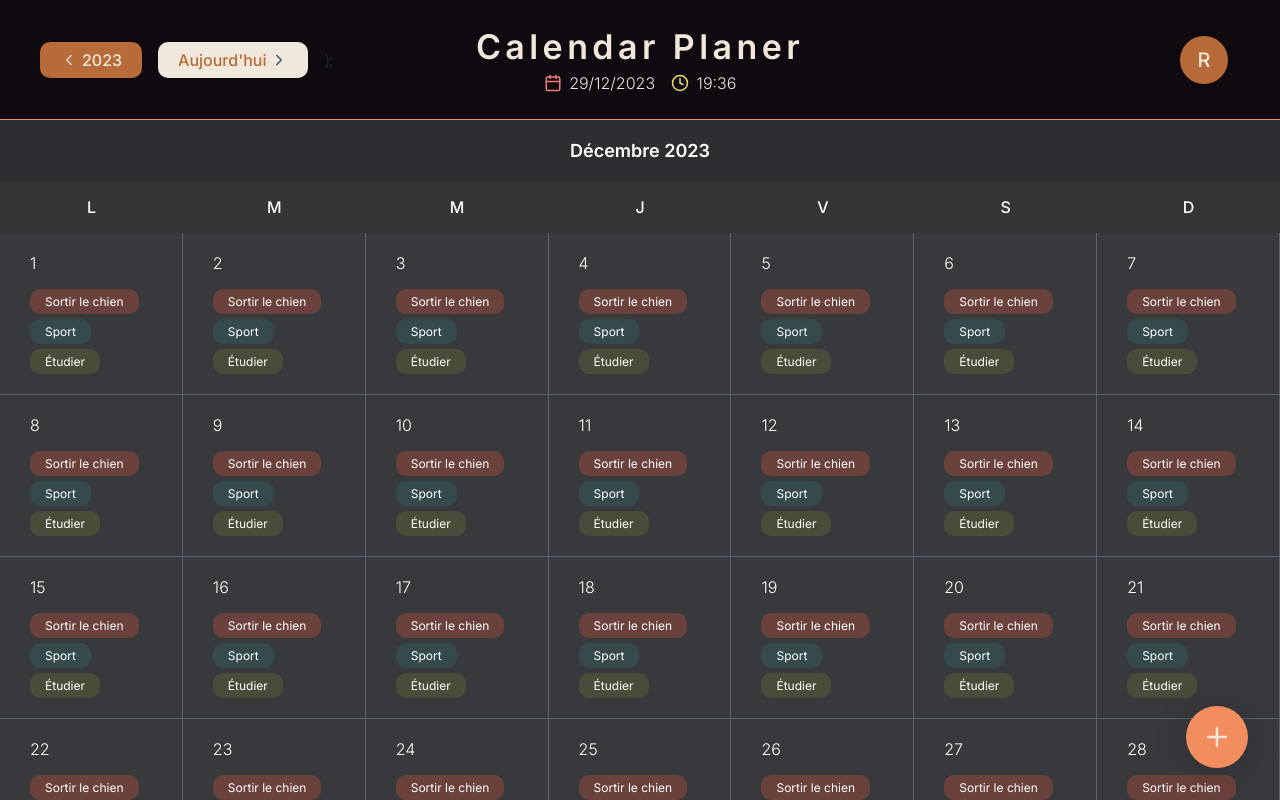
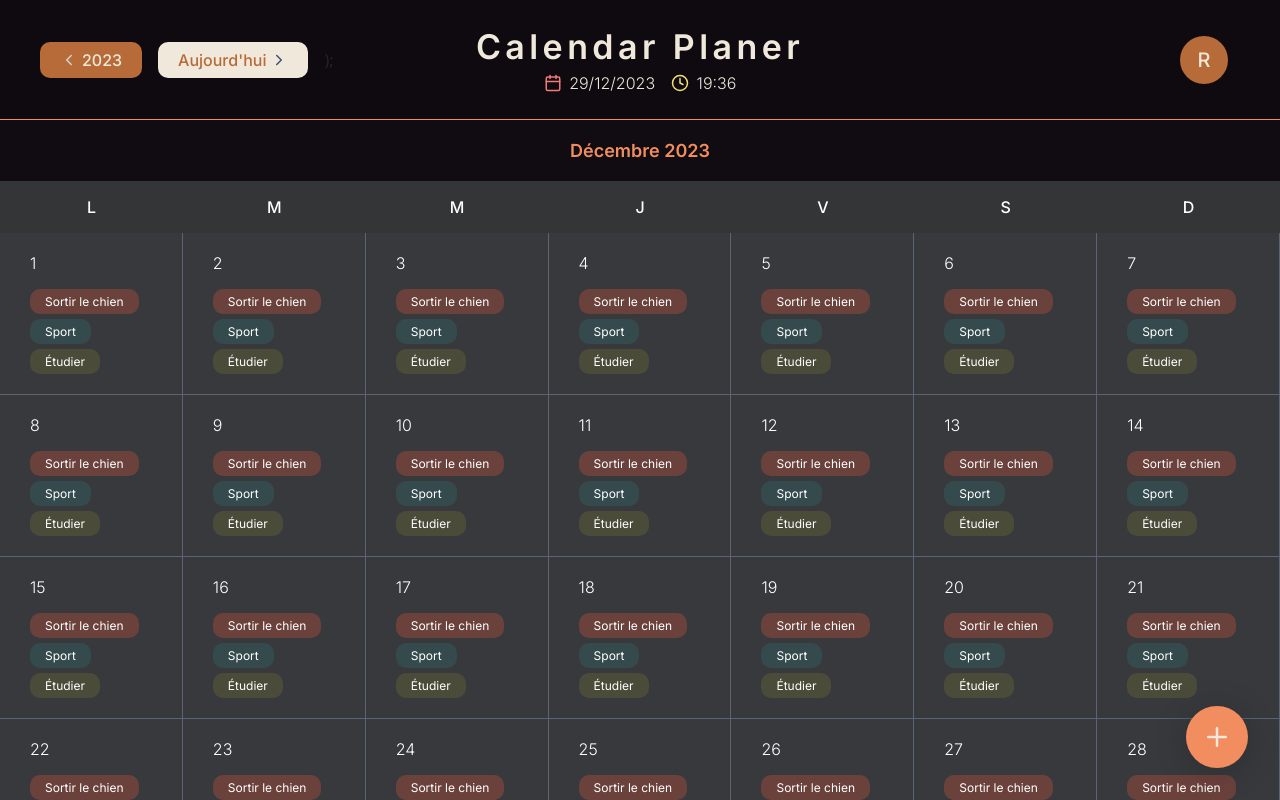
Before and after one commit to rlecart/Calendar-web, a React (Create React App) app: page / in a window 1280 px wide. Built offline with nearby package versions, Linux system fonts and the light colour scheme; sample sign-in values are in the browser's storage.

Commit message:
ActualDate redesign

```diff
--- a/src/components/ActualDate.tsx
+++ b/src/components/ActualDate.tsx
@@ -10,10 +10,10 @@ const ActualDateLine = styled.div`
   align-items: center;
   align-self: stretch;
 
-  background: #2C2E31;
+  background: #100C12;
 `
 const ActualDateText = styled.div`
-  color: #FFF;
+  color: #F18D5E;
   font-family: Inter;
   font-size: 1.125rem;
   font-style: normal;
```
